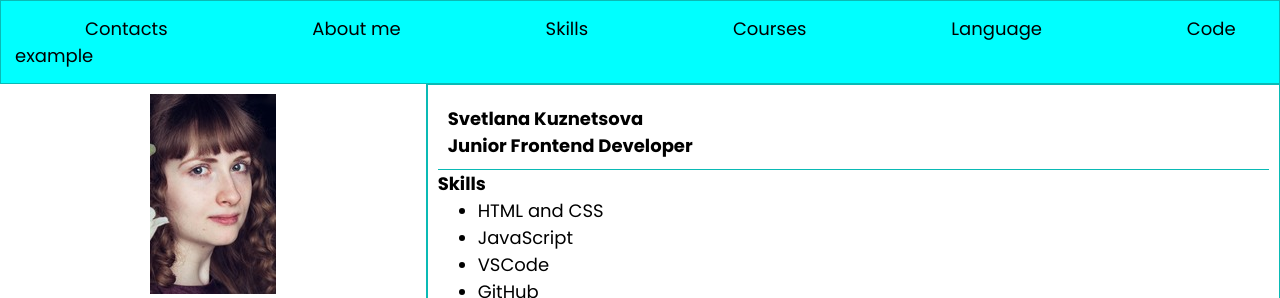
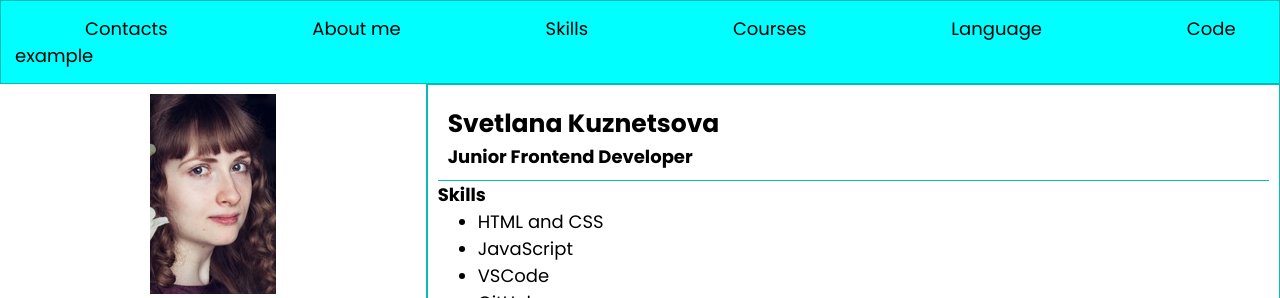
Before and after one commit to JaneLane1704/rsschool-cv, a plain HTML site: page index.html in a window 1280 px wide. Shown: the top 298 px of the page. Drawn offline with nearby package versions, Linux system fonts and the light colour scheme.

```diff
--- a/index.html
+++ b/index.html
@@ -30,7 +30,7 @@
                 <img src="./assets/img/avatar.jpg" alt="Avatar">
             </p>
                 <section class="section" id="contacts">
-                    <h3><a id="contacts">Contacts</a></h3>
+                    <h3 id="contacts">Contacts</h3>
                 <ul class="contacts-list">
                    <li><box-icon name='home' type='solid' ></box-icon>Nizhny Novgorod, Russia</li>
                    <li><box-icon type='logo' name='gmail'></box-icon>swetlanakuznetsova03@gmail.com</li>
--- a/style.css
+++ b/style.css
@@ -7,6 +7,10 @@
 
 html {
   scroll-behavior: smooth;
+}
+
+h1 {
+  font-size: 25px;
 }
 
 a,
@@ -68,7 +72,7 @@
 
 ul.header-list li, ul.footer-list li{
     display: inline;
-    padding: 70px;
+    padding: 10px 70px;
 }
 
 .img {
```
